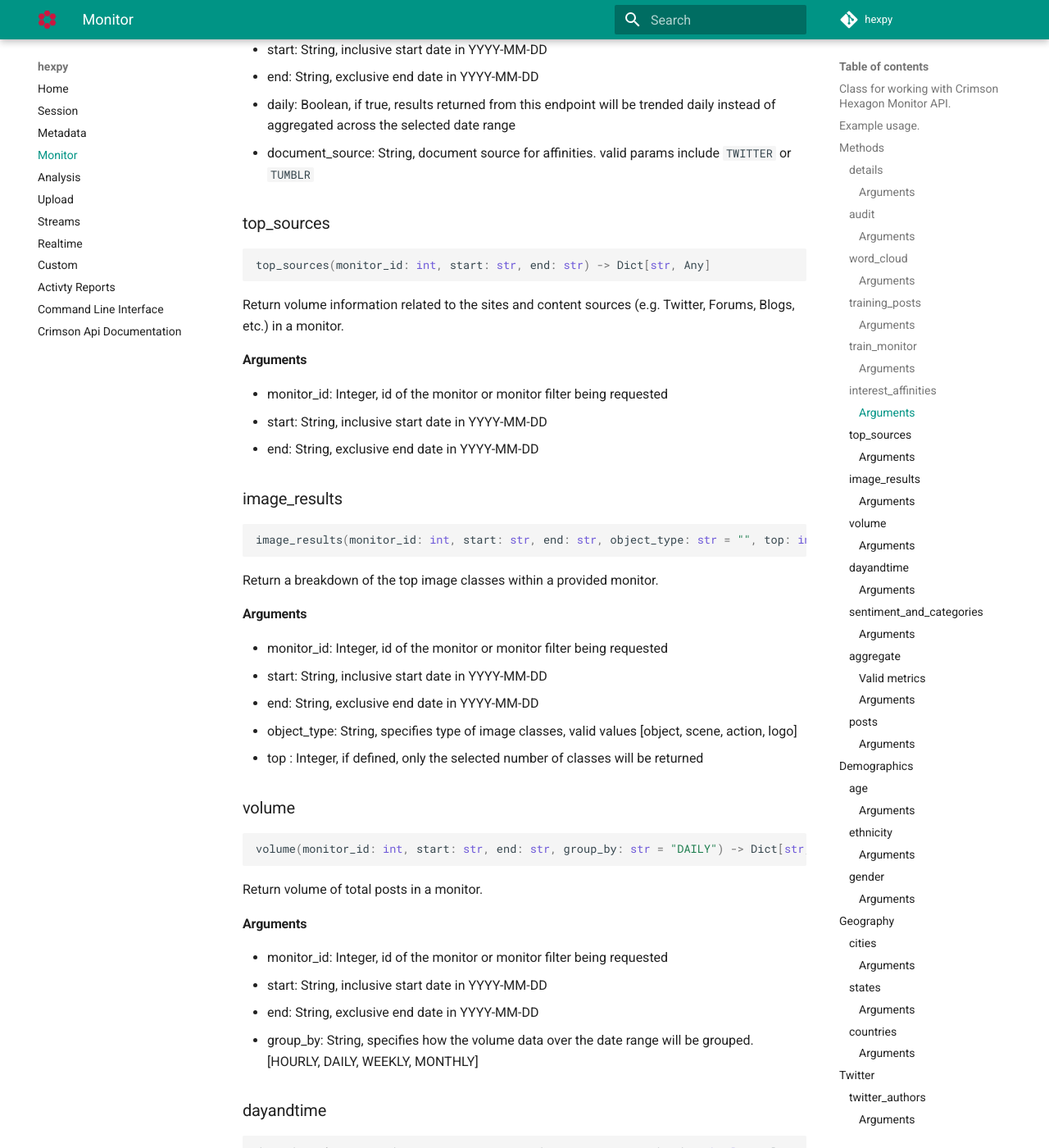
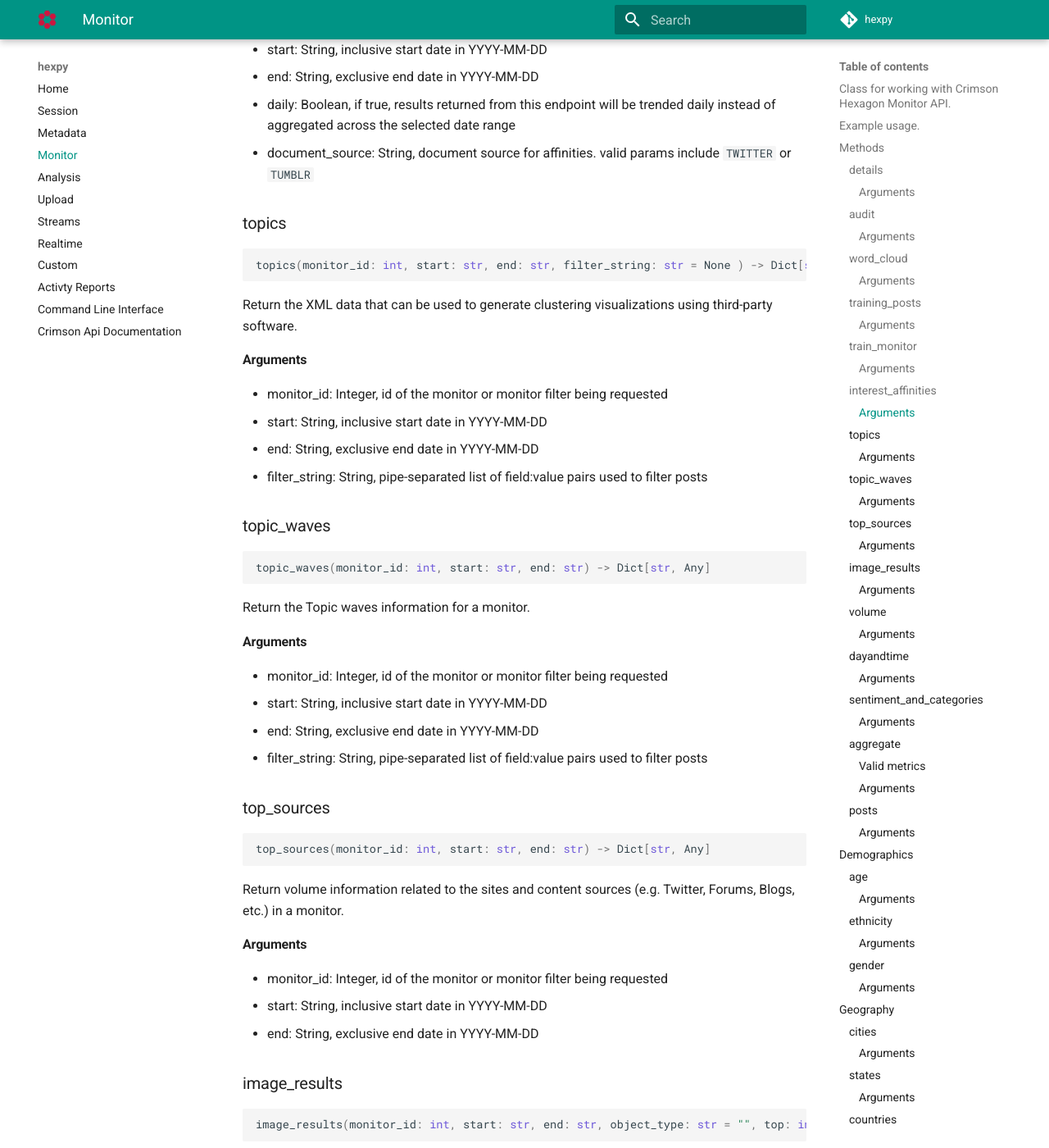
Before and after one commit to sullivancolin/hexpy, an MkDocs documentation site: the page built from docs/docs/Monitor.md, in a window 1280 px wide and 1400 px high, scrolled down 2403 px. Shown: the whole window at 82% size. Built offline with MkDocs 1.6.1 and Material for MkDocs 9.7.7, drawn with Linux system fonts in a browser that asks for light colours; comment, search, counter and statistics services are not loaded; old or Windows-style settings are respelled for this version of MkDocs.

````diff
--- a/docs/docs/Monitor.md
+++ b/docs/docs/Monitor.md
@@ -91,6 +91,32 @@ Return information about the authors in a monitor and their affinity with a rang
 * end: String, exclusive end date in YYYY-MM-DD
 * daily: Boolean, if true, results returned from this endpoint will be trended daily instead of aggregated across the selected date range
 * document_source: String, document source for affinities. valid params include `TWITTER` or `TUMBLR`
+
+### topics
+```python
+topics(monitor_id: int, start: str, end: str, filter_string: str = None ) -> Dict[str, Any]:
+```
+
+Return the XML data that can be used to generate clustering visualizations using third-party software.
+
+#### Arguments
+* monitor_id: Integer, id of the monitor or monitor filter being requested
+* start: String, inclusive start date in YYYY-MM-DD
+* end: String, exclusive end date in YYYY-MM-DD
+* filter_string: String, pipe-separated list of field:value pairs used to filter posts
+
+### topic_waves
+```python
+topic_waves(monitor_id: int, start: str, end: str) -> Dict[str, Any]
+```
+
+Return the Topic waves information for a monitor.
+
+#### Arguments
+* monitor_id: Integer, id of the monitor or monitor filter being requested
+* start: String, inclusive start date in YYYY-MM-DD
+* end: String, exclusive end date in YYYY-MM-DD
+* filter_string: String, pipe-separated list of field:value pairs used to filter posts
 
 ### top_sources
 ```python
--- a/setup.py
+++ b/setup.py
@@ -7,7 +7,6 @@ requirements = [
     "clint>=0.5.1",
     "xlrd>=1.1.0",
     "requests>=2.18.4",
-    "halo>=0.0.7",
     "click>=6.7",
     "click-help-colors>=0.4",
     "pandas>=0.20.3",
````
Also changed, not shown: docs/docs/index.md (+1 -1 lines), 5 other files.
